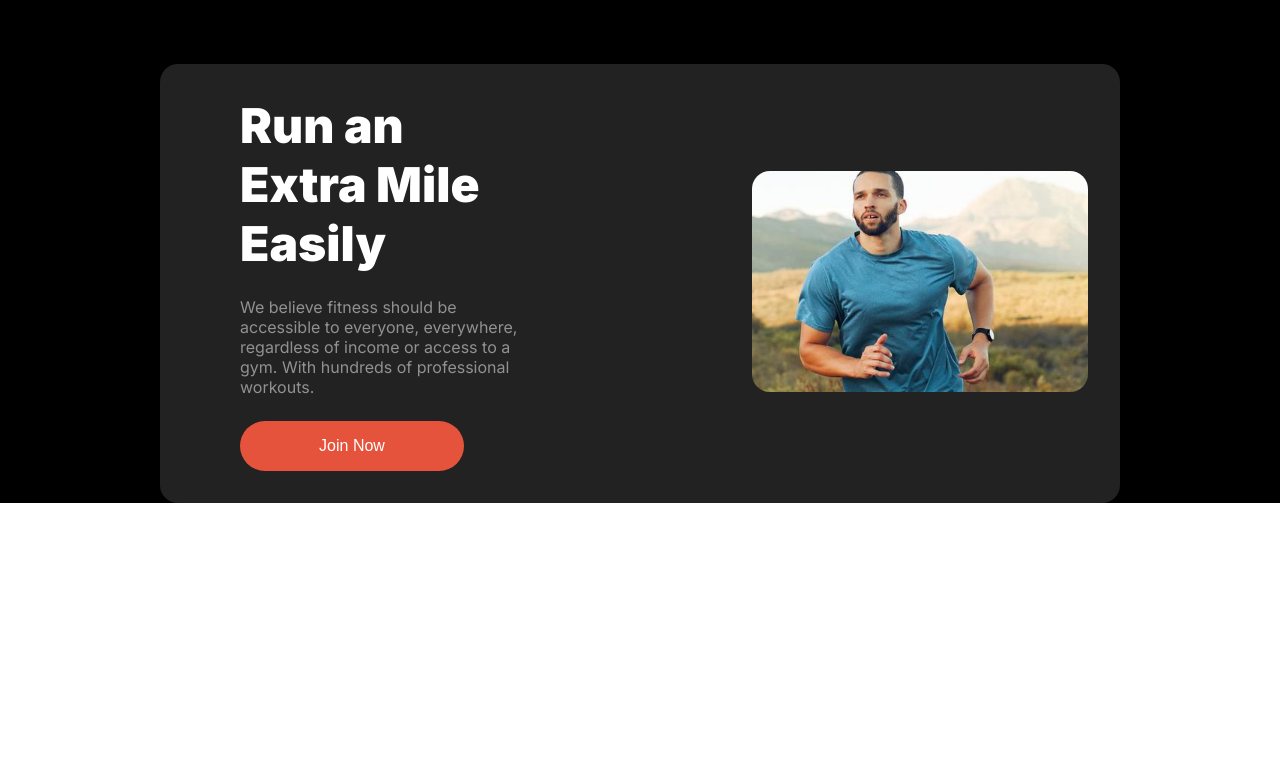
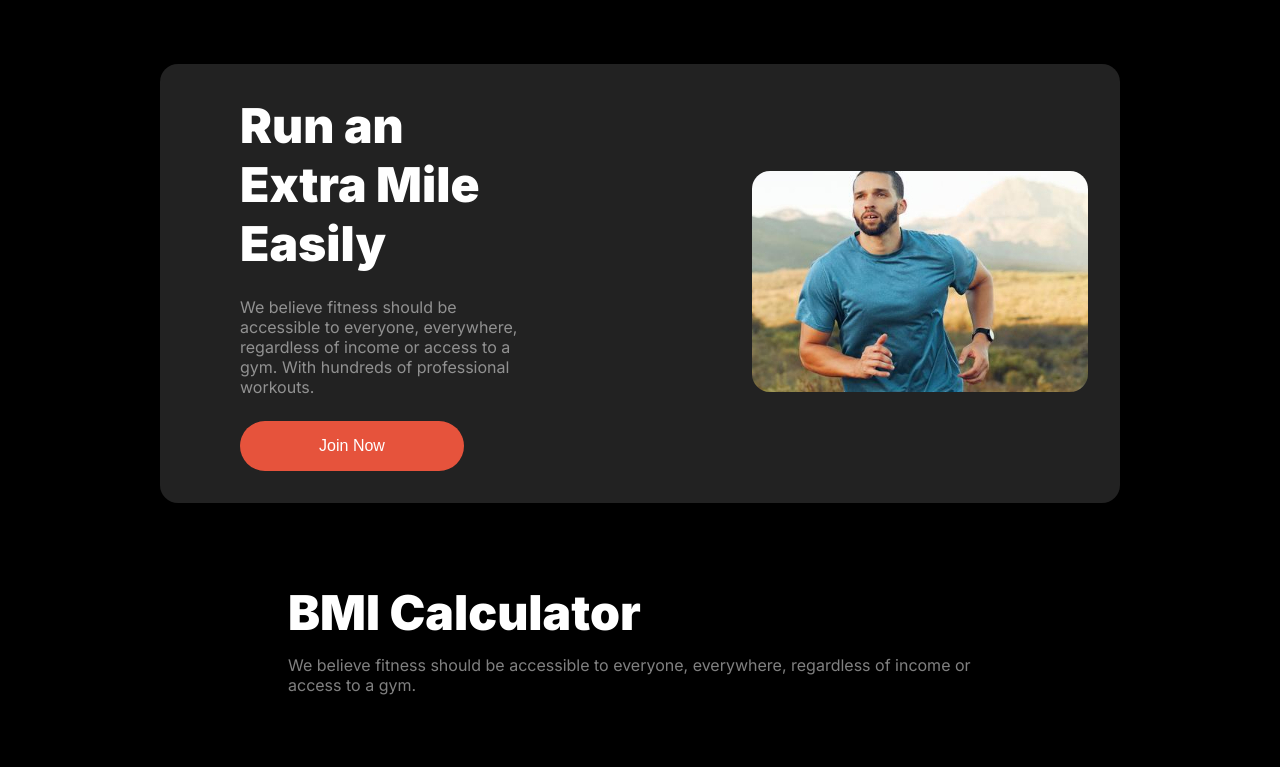
Before and after one commit to Rifatahr/B10A2-fit-your-body, a plain HTML site: page index.html in a window 1280 px wide. Shown: the part 1340-2107 px from the top of the page. Before the commit the page ends 1843 px from the top, so only its background shows below. Drawn offline with Linux system fonts and the light colour scheme; a web font is replaced by a local one.

Commit message:
error correction

```diff
--- a/inbox.html
+++ b/index.html
@@ -74,7 +74,7 @@
                 <h3 class="primary-h3">Change Your habits</h3>
                 <p class="primary-p">Habits shape your life. Identify negative habits and replace them with positive <br> ones. Consistency and perseverance are key to change.</p>
             </div>
-            <div class="habit-card-section">
+           <div class="habit-card-section">
                 <div class="havit-card">
                  <div >
                  <img src="./images/image 3.png" alt="">
@@ -111,7 +111,7 @@
                     <p class="primary-p"> Sustainable weight loss is a journey, not a destination.</p>
                    </div>
                 </div>
-            </div>
+           </div>
         </section>
          <!-- Habit container End-->
 
@@ -133,6 +133,22 @@
          <!-- Run container End-->
 
 
+         <!-- BMI Calculator start -->
+
+            <div class="bmi-title">
+                <h3 class="primary-h3">BMI Calculator</h3>
+                <p class="primary-p">We believe fitness should be accessible to everyone, everywhere, regardless of income or access to a gym.</p>
+            </div>
+        <section class="calculator-container">
+
+
+        </section>
+
+
+
+         <!-- BMI Calculator End -->
+
+
 
 
     </main>
--- a/styles/style.css
+++ b/styles/style.css
@@ -285,3 +285,17 @@ main{
 }
 
 /* Run Style End */
+
+
+/* BMI Calculator style Start */
+.bmi-title{
+    width:55%;
+    margin: auto;
+    padding-top: 5rem ;
+    padding-bottom: 3rem ;
+}
+.bmi-title h3{
+    padding-bottom: 0.8rem;
+}
+
+/* BMI Calculator style End */
```
